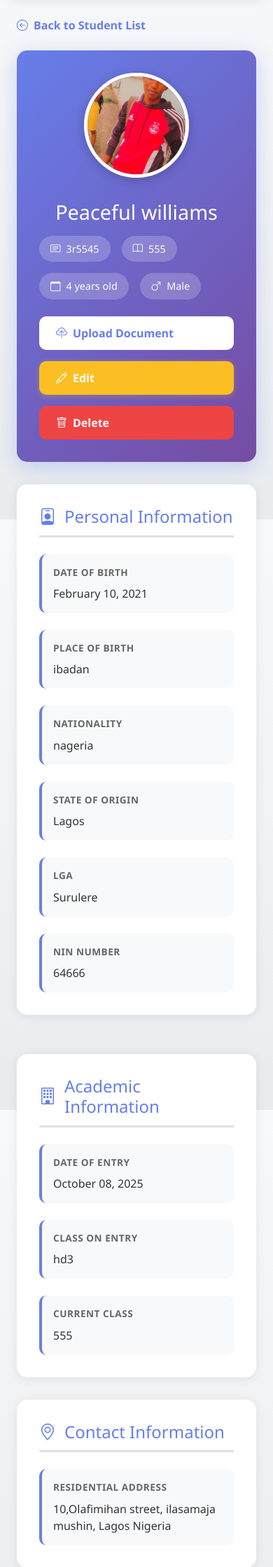
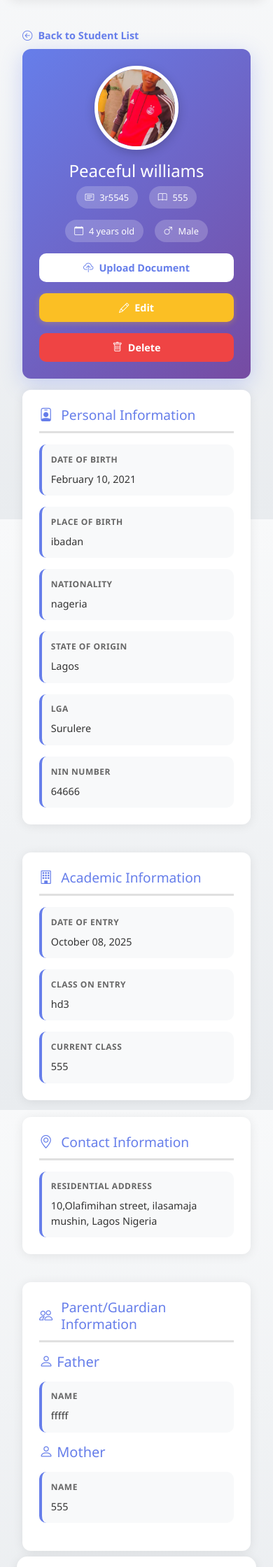
Before and after one commit to Peawills/Student-Management, a Django app: page /student/1/ in a window 390 px wide. Shown: the part 102-2341 px from the top of the page at 70% size. Run offline with Django 5.2, Linux system fonts and the light colour scheme; a user stored in the database is signed in; data comes from the database, SQL or seed files in the repository.

Commit message:
Responsive

```diff
--- a/records/templates/records/student_detail.html
+++ b/records/templates/records/student_detail.html
@@ -368,12 +368,28 @@
         margin: auto;
         display: block;
         max-width: 90%;
-        max-height: 90%;
+        max-height: 90vh;
+        width: auto;
+        height: auto;
         position: absolute;
         top: 50%;
         left: 50%;
         transform: translate(-50%, -50%);
         animation: zoomIn 0.3s;
+        object-fit: contain;
+    }
+
+    @media (max-width: 768px) {
+        .modal-content {
+            max-width: 95%;
+            max-height: 80vh;
+        }
+
+        .close-modal {
+            top: 10px;
+            right: 20px;
+            font-size: 40px;
+        }
     }
 
     @keyframes zoomIn {
@@ -437,26 +453,124 @@
     }
 
     @media (max-width: 768px) {
+        .profile-header {
+            padding: 1.5rem;
+            margin: 0.5rem;
+            border-radius: 12px;
+        }
+
         .profile-header-content {
             flex-direction: column;
             text-align: center;
+            gap: 1rem;
         }
 
         .profile-info h1 {
-            font-size: 1.8rem;
+            font-size: 1.5rem;
+            margin-bottom: 0.5rem;
+        }
+
+        .profile-badges {
+            justify-content: center;
+            margin-top: 0.5rem;
+        }
+
+        .badge-custom {
+            font-size: 0.8rem;
+            padding: 0.4rem 0.8rem;
         }
 
         .action-buttons {
             justify-content: center;
+            margin-top: 1rem;
+        }
+
+        .btn-custom {
+            width: 100%;
+            justify-content: center;
+            padding: 0.6rem 1rem;
+            font-size: 0.9rem;
+        }
+
+        .profile-image,
+        .profile-placeholder {
+            width: 120px;
+            height: 120px;
+            margin: 0 auto;
         }
 
         .info-grid {
             grid-template-columns: 1fr;
+            gap: 1rem;
         }
 
         .documents-grid {
             grid-template-columns: 1fr;
         }
+
+        .info-section {
+            padding: 1.5rem;
+            margin: 0.5rem;
+            border-radius: 12px;
+        }
+
+        .section-title {
+            font-size: 1.2rem;
+            margin-bottom: 1rem;
+        }
+
+        .info-item {
+            padding: 0.8rem;
+        }
+
+        .info-label {
+            font-size: 0.75rem;
+        }
+
+        .info-value {
+            font-size: 0.9rem;
+        }
+
+        .document-card {
+            margin: 0.5rem 0;
+        }
+
+        .document-preview {
+            height: 160px;
+        }
+
+        .document-actions {
+            flex-direction: column;
+        }
+
+        .btn-doc-action {
+            width: 100%;
+            margin: 0.2rem 0;
+        }
+
+        .back-button {
+            margin: 1rem 0.5rem;
+            font-size: 0.9rem;
+        }
+
+        /* Override grid styles on mobile */
+        .info-item-full {
+            grid-column: auto;
+        }
+    }
+
+    /* Custom classes to replace inline styles */
+    .info-item-full {
+        grid-column: 1 / -1;
+    }
+
+    .parent-heading {
+        color: #667eea;
+        margin-bottom: 1rem;
+    }
+
+    .document-meta-spaced {
+        margin-top: 0.5rem;
     }
 </style>
 {% endblock %}
@@ -464,10 +578,12 @@
 {% block content %}
 <div class="container-fluid">
     <!-- Back Button -->
-    <a href="{% url 'records:student_list' %}" class="back-button">
-        <i class="bi bi-arrow-left-circle"></i>
-        Back to Student List
-    </a>
+    <div class="d-flex flex-wrap gap-2 align-items-center">
+        <a href="{% url 'records:student_list' %}" class="back-button mb-0">
+            <i class="bi bi-arrow-left-circle"></i>
+            Back to Student List
+        </a>
+    </div>
 
     <!-- Profile Header -->
     <div class="profile-header">
@@ -597,12 +713,12 @@
                     Contact Information
                 </h3>
                 <div class="info-grid">
-                    <div class="info-item" style="grid-column: 1 / -1;">
+                    <div class="info-item info-item-full">
                         <div class="info-label">Residential Address</div>
                         <div class="info-value">{{ student.residential_address }}</div>
                     </div>
                     {% if student.permanent_home_address %}
-                    <div class="info-item" style="grid-column: 1 / -1;">
+                    <div class="info-item info-item-full">
                         <div class="info-label">Permanent Home Address</div>
                         <div class="info-value">{{ student.permanent_home_address }}</div>
                     </div>
@@ -620,7 +736,7 @@
         </h3>
         <div class="row">
             <div class="col-md-4 mb-3">
-                <h5 style="color: #667eea; margin-bottom: 1rem;">
+                <h5 class="parent-heading">
                     <i class="bi bi-person"></i> Father
                 </h5>
                 <div class="info-grid">
@@ -644,7 +760,7 @@
             </div>
 
             <div class="col-md-4 mb-3">
-                <h5 style="color: #667eea; margin-bottom: 1rem;">
+                <h5 class="parent-heading">
                     <i class="bi bi-person"></i> Mother
                 </h5>
                 <div class="info-grid">
@@ -669,7 +785,7 @@
 
             {% if student.guardian_name %}
             <div class="col-md-4 mb-3">
-                <h5 style="color: #667eea; margin-bottom: 1rem;">
+                <h5 class="parent-heading">
                     <i class="bi bi-person-check"></i> Guardian
                 </h5>
                 <div class="info-grid">
@@ -780,7 +896,7 @@
                             {{ document.file_size_mb }} MB
                         </div>
                         {% if document.notes %}
-                        <div class="document-meta" style="margin-top: 0.5rem;">
+                        <div class="document-meta document-meta-spaced">
                             <i class="bi bi-chat-square-text"></i>
                             {{ document.notes|truncatewords:10 }}
                         </div>
```
Also changed, not shown: records/templates/records/admin_dashboard.html (+74 -18 lines), records/templates/records/student_form.html (+16 -2 lines).
